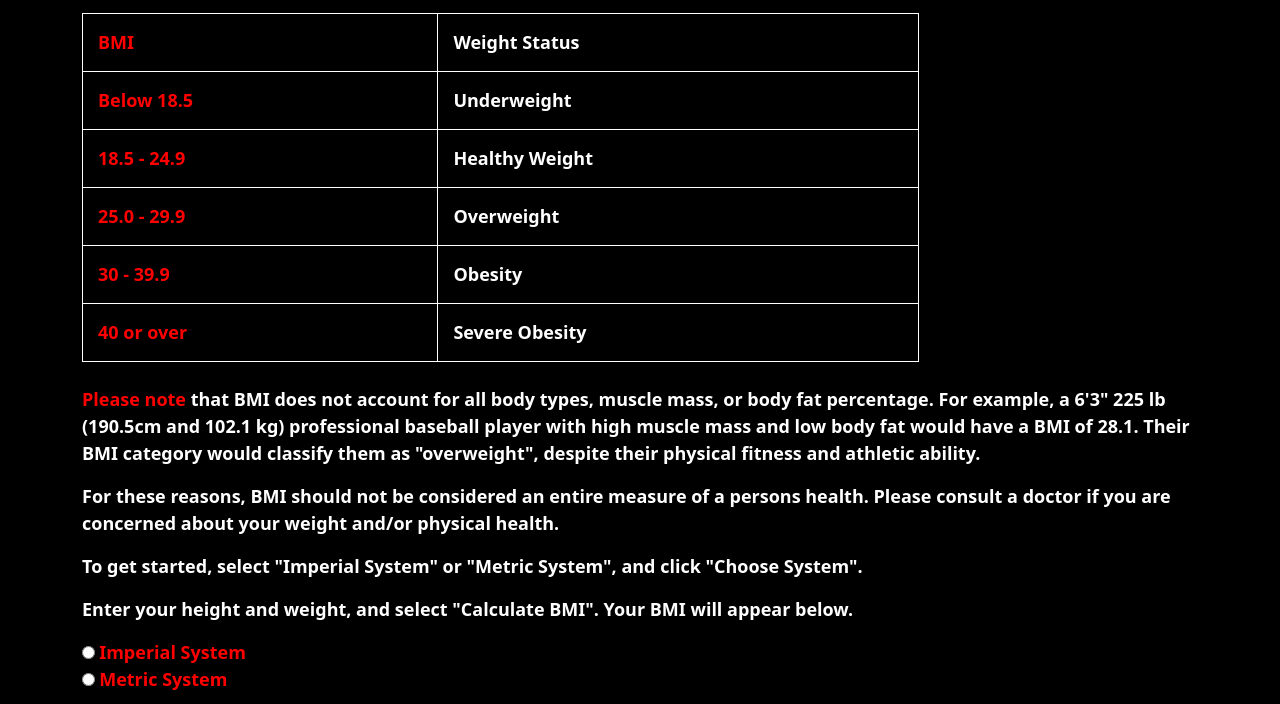
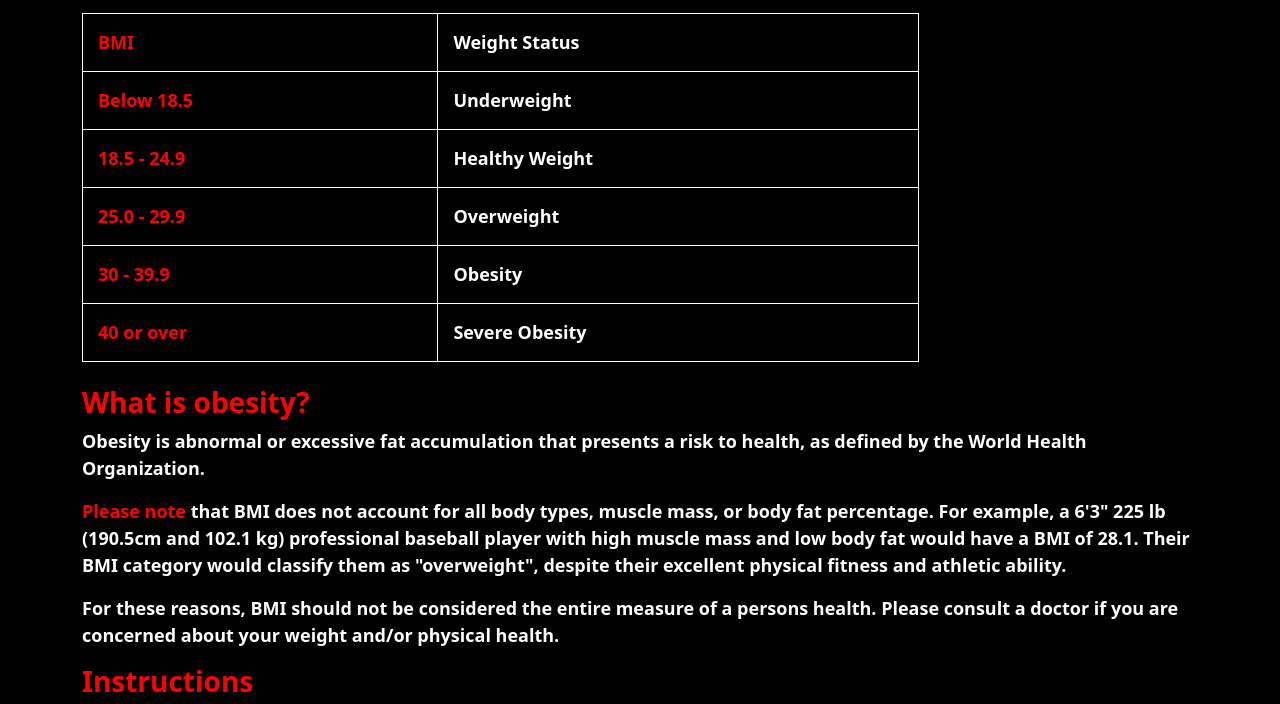
Before and after one commit to besure94/bmi-calculator, a website built with webpack: page src/index.html in a window 1280 px wide. Shown: the part 187-891 px from the top of the page. Built offline with nearby package versions, Linux system fonts and the light colour scheme.

Commit message:
Add headers for information and instructions to use application.

```diff
--- a/src/index.html
+++ b/src/index.html
@@ -36,8 +36,11 @@
         </tr>
       </table>
       <br>
-      <p><strong>Please note</strong> that BMI does not account for all body types, muscle mass, or body fat percentage. For example, a 6'3" 225 lb (190.5cm and 102.1 kg) professional baseball player with high muscle mass and low body fat would have a BMI of 28.1. Their BMI category would classify them as "overweight", despite their physical fitness and athletic ability.
-      <p>For these reasons, BMI should not be considered an entire measure of a persons health. Please consult a doctor if you are concerned about your weight and/or physical health.</p>
+      <h3>What is obesity?</h3>
+      <p>Obesity is abnormal or excessive fat accumulation that presents a risk to health, as defined by the World Health Organization.</p>
+      <p><strong>Please note</strong> that BMI does not account for all body types, muscle mass, or body fat percentage. For example, a 6'3" 225 lb (190.5cm and 102.1 kg) professional baseball player with high muscle mass and low body fat would have a BMI of 28.1. Their BMI category would classify them as "overweight", despite their excellent physical fitness and athletic ability.
+      <p>For these reasons, BMI should not be considered the entire measure of a persons health. Please consult a doctor if you are concerned about your weight and/or physical health.</p>
+      <h3>Instructions</h3>
       <p>To get started, select "Imperial System" or "Metric System", and click "Choose System".</p>
       <p>Enter your height and weight, and select "Calculate BMI". Your BMI will appear below.</p>
       <form id="chooseSystem">
```
